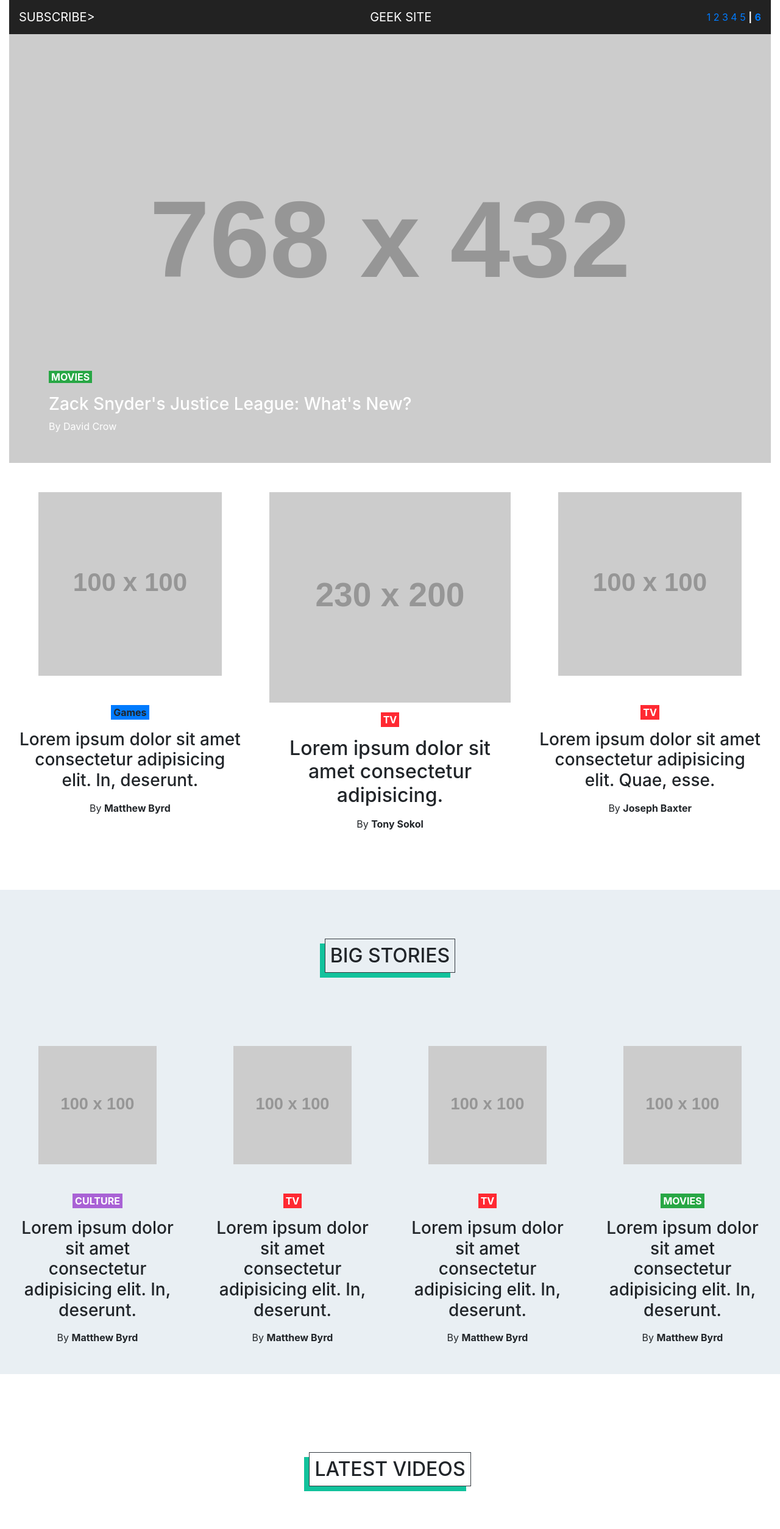
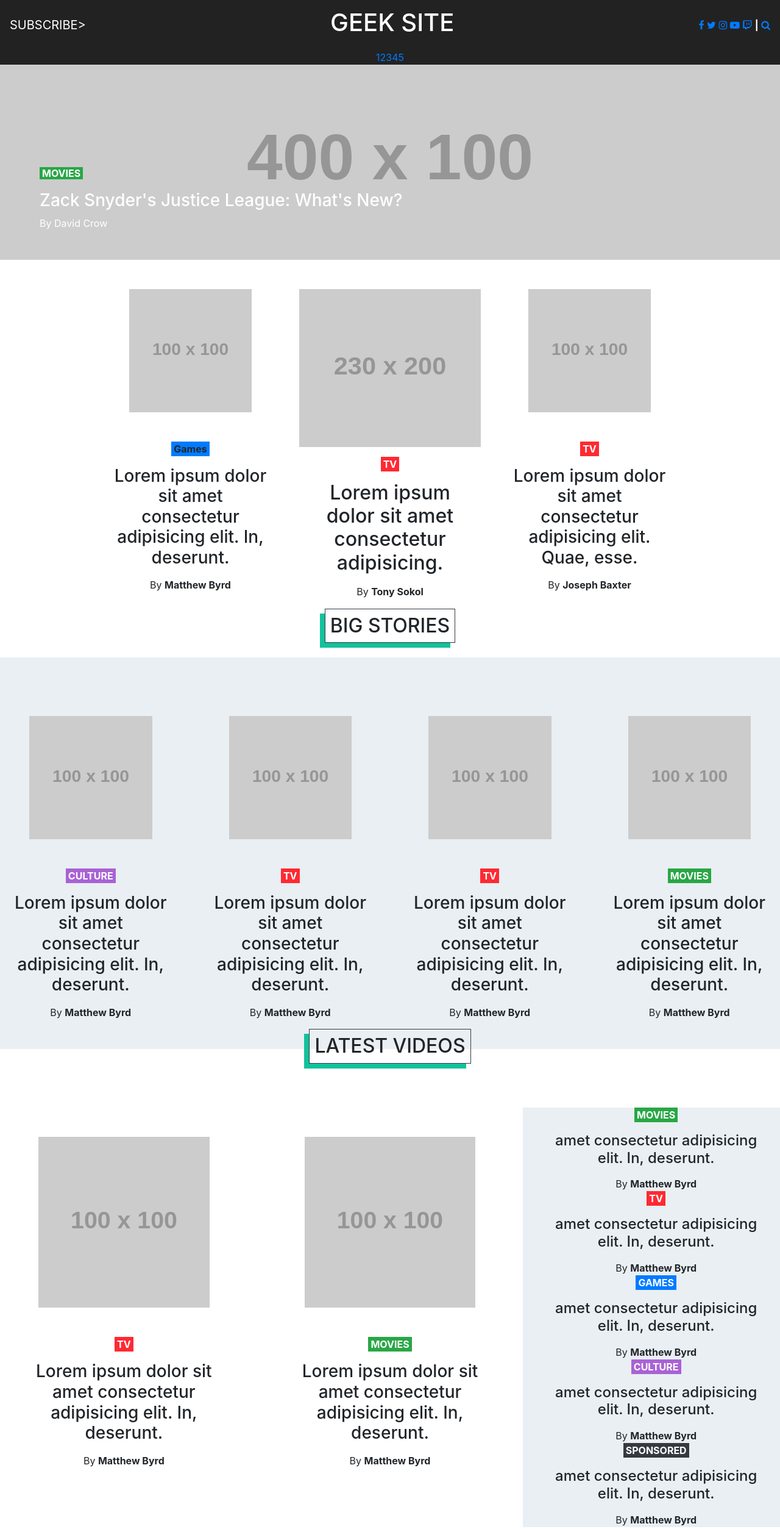
Before and after one commit to JaredVandeWater/geeksite, a plain HTML site: page index.html in a window 1280 px wide. Shown: the top 2507 px of the page at 61% size. Drawn offline with nearby package versions, Linux system fonts and the light colour scheme; placeholder pictures from the web are drawn by us.

Commit message:
worked on it more

```diff
--- a/index.html
+++ b/index.html
@@ -8,34 +8,47 @@
     <link rel="stylesheet" href="https://cdn.jsdelivr.net/npm/bootstrap@4.6.0/dist/css/bootstrap.min.css"
         integrity="sha384-B0vP5xmATw1+K9KRQjQERJvTumQW0nPEzvF6L/Z6nronJ3oUOFUFpCjEUQouq2+l" crossorigin="anonymous">
     <link rel="stylesheet" href="style.css">
+    <link rel="stylesheet" href="https://cdnjs.cloudflare.com/ajax/libs/font-awesome/4.7.0/css/font-awesome.min.css">
     <title>Geek Site</title>
 </head>
 
 <body>
-    <header class="container-fluid sticky-top">
+    <header class="container-fluid sticky-top p-0">
         <nav class="navbar navbar-light dark-grey-color justify-content-between">
             <a class="navbar-brand text-white">SUBSCRIBE></a>
-            <a class="navbar-brand text-white">GEEK SITE</a>
+            <a class="navbar-brand text-white">
+                <h1>GEEK SITE</h1>
+            </a>
             <form class="form-inline">
                 <div class="text-white">
+                    <a href="" class="fa fa-facebook"></a>
+                    <a href="" class="fa fa-twitter"></a>
+                    <a href="" class="fa fa-instagram"></a>
+                    <a href="" class="fa fa-youtube-play"></a>
+                    <a href="" class="fa fa-twitch"></a>
+                    <b>|</b>
+                    <a href="" class="fa fa-search"><b></b></a>
+                </div>
+            </form>
+        </nav>
+        <div class="row justify-content-center dark-grey-color">
+
             <a href="">1</a>
             <a href="">2</a>
             <a href="">3</a>
             <a href="">4</a>
             <a href="">5</a>
-                    <b>|</b>
-                    <a href=""><b>6</b></a>
+
         </div>
-            </form>
-        </nav>
+
     </header>
     <main class="container-fluid">
         <div class="cover-photo row">
 
 
-            <div class="d-flex justify-content-center col position-relative mx-auto">
+            <div class=" d-flex justify-content-center col position-relative">
 
-                <img class="w-100" src="//placehold.it/768x432" alt="">
+                <img class="w-100 " src="//placehold.it/400x100" alt="">
                 <div class="position-absolute move-bottom pl-5 text-white display-flex ">
                     <div class="mb-3 ">
 
@@ -52,8 +65,8 @@
 
 
         </div>
-        <div class="top-3-images row mb-5 pb-5">
-            <div class="col d-flex flex-column ">
+        <div class="top-3-images row mb-5 pb-5 justify-content-center">
+            <div class="col-md-3 d-flex flex-column  ">
 
                 <img class="m-5" src="//placehold.it/100x100" alt="">
                 <div class="d-flex justify-content-center">
@@ -63,7 +76,7 @@
 
                 <span class="text-center">By <b>Matthew Byrd</b></span>
             </div>
-            <div class="col d-flex flex-column">
+            <div class="col-md-3 d-flex flex-column">
 
                 <img class="mt-5" src=" //placehold.it/230x200" alt="">
 
@@ -74,7 +87,7 @@
 
                 <span class="text-center">By <b>Tony Sokol</b></span>
             </div>
-            <div class="col d-flex flex-column">
+            <div class="col-md-3 d-flex flex-column">
                 <img class="m-5" src=" //placehold.it/100x100" alt="">
 
                 <div class="d-flex justify-content-center">
@@ -145,7 +158,7 @@
 
                     <img class="m-5" src="//placehold.it/100x100" alt="">
                     <div class="d-flex justify-content-center">
-                        <span class="bg-info px-1 text-white font-weight-bold">CULTURE</span>
+                        <span class="bg-danger px-1 text-white font-weight-bold">TV</span>
                     </div>
                     <h3 class="text-center m-3">Lorem ipsum dolor sit amet consectetur adipisicing elit. In, deserunt.
                     </h3>
@@ -158,7 +171,7 @@
 
                     <img class="m-5" src="//placehold.it/100x100" alt="">
                     <div class="d-flex justify-content-center">
-                        <span class="bg-info px-1 text-white font-weight-bold">CULTURE</span>
+                        <span class="bg-success px-1 text-white font-weight-bold">MOVIES</span>
                     </div>
                     <h3 class="text-center m-3">Lorem ipsum dolor sit amet consectetur adipisicing elit. In, deserunt.
                     </h3>
@@ -167,7 +180,7 @@
                 </div>
             </div>
             <div class="col d-flex justify-content-center bg-light">
-                <div class="col d-flex flex-column ">
+                <div class="col d-flex flex-column">
 
 
                     <div class="d-flex justify-content-center">
@@ -177,17 +190,48 @@
                     </h4>
 
                     <span class="text-center">By <b>Matthew Byrd</b></span>
+
+                    <div class="d-flex justify-content-center">
+                        <span class="bg-danger px-1 font-weight-bold text-white">TV</span>
+                    </div>
+                    <h4 class="text-center m-3">amet consectetur adipisicing elit. In, deserunt.
+                    </h4>
+
+                    <span class="text-center">By <b>Matthew Byrd</b></span>
+
+                    <div class="d-flex justify-content-center">
+                        <span class="bg-primary px-1 font-weight-bold text-white">GAMES</span>
+                    </div>
+                    <h4 class="text-center m-3">amet consectetur adipisicing elit. In, deserunt.
+                    </h4>
+
+                    <span class="text-center">By <b>Matthew Byrd</b></span>
+
+                    <div class="d-flex justify-content-center">
+                        <span class="bg-info px-1 font-weight-bold text-white">CULTURE</span>
+                    </div>
+                    <h4 class="text-center m-3">amet consectetur adipisicing elit. In, deserunt.
+                    </h4>
+
+                    <span class="text-center">By <b>Matthew Byrd</b></span>
+
+                    <div class="d-flex justify-content-center">
+                        <span class="bg-dark px-1 font-weight-bold text-white">SPONSORED</span>
+                    </div>
+                    <h4 class="text-center m-3">amet consectetur adipisicing elit. In, deserunt.
+                    </h4>
+
+                    <span class="text-center">By <b>Matthew Byrd</b></span>
                 </div>
 
-
             </div>
+    </main>
     <footer class="container">
         <div class="row">
             <div class="col"></div>
             <div class="col"></div>
         </div>
     </footer>
-    </main>
 
 </body>
 
--- a/style.css
+++ b/style.css
@@ -1,6 +1,10 @@
 /* * {
     outline: 1px solid red;
 }  */
+
+.container-fluid{
+    padding: 0 !important;
+}
 
 .dark-grey-color{
     background-color:#222222 ;
@@ -31,6 +35,8 @@
 
 }
 
-.extended-bg{
+
+min-sz{
     min-height: 10rem;
+    min-width: 10rem;
 }
```
Lines whose indentation alone changed are shown as unchanged.
